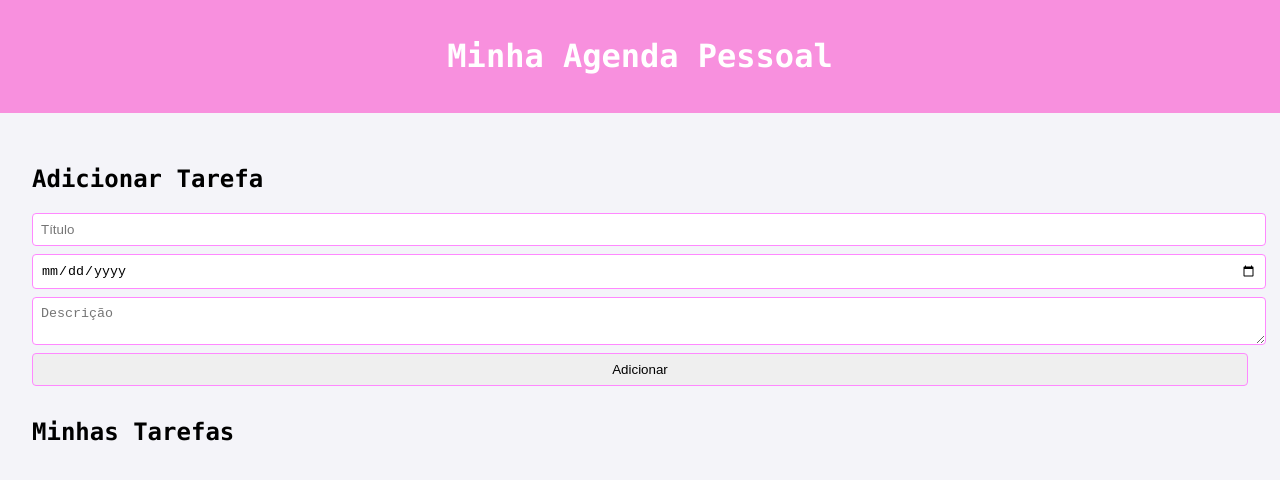
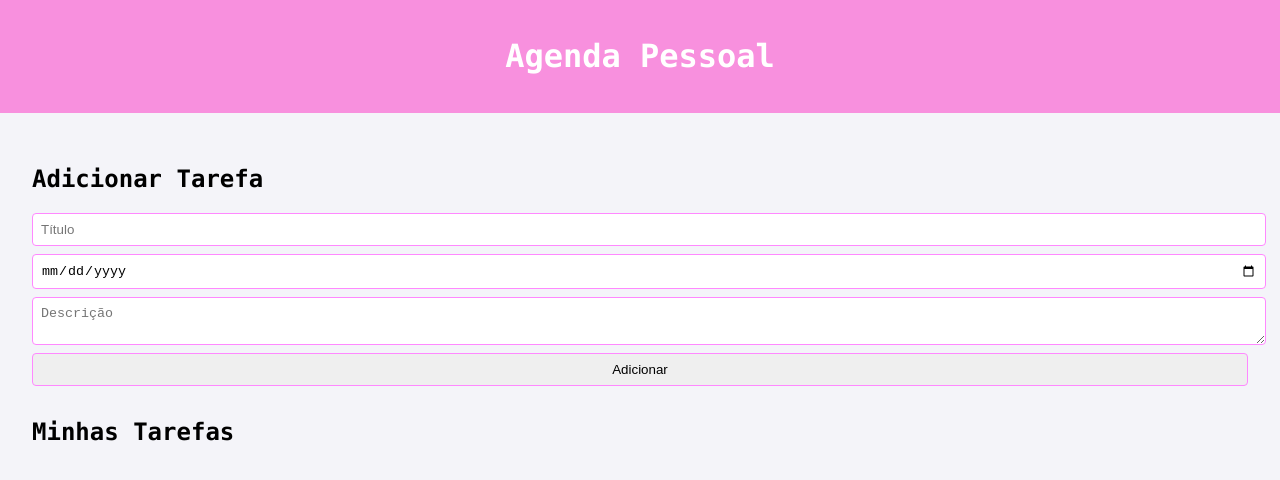
Before and after one commit to malufaccin/AgendaPessoal, a plain HTML site: page index.html in a window 1280 px wide. Drawn offline with Linux system fonts and the light colour scheme.

Commit message:
Update index.html

```diff
--- a/index.html
+++ b/index.html
@@ -8,7 +8,7 @@
 </head>
 <body>
     <header>
-        <h1>Minha Agenda Pessoal</h1>
+        <h1>Agenda Pessoal</h1>
     </header>
     <main>
         <section id="add-task">
```
